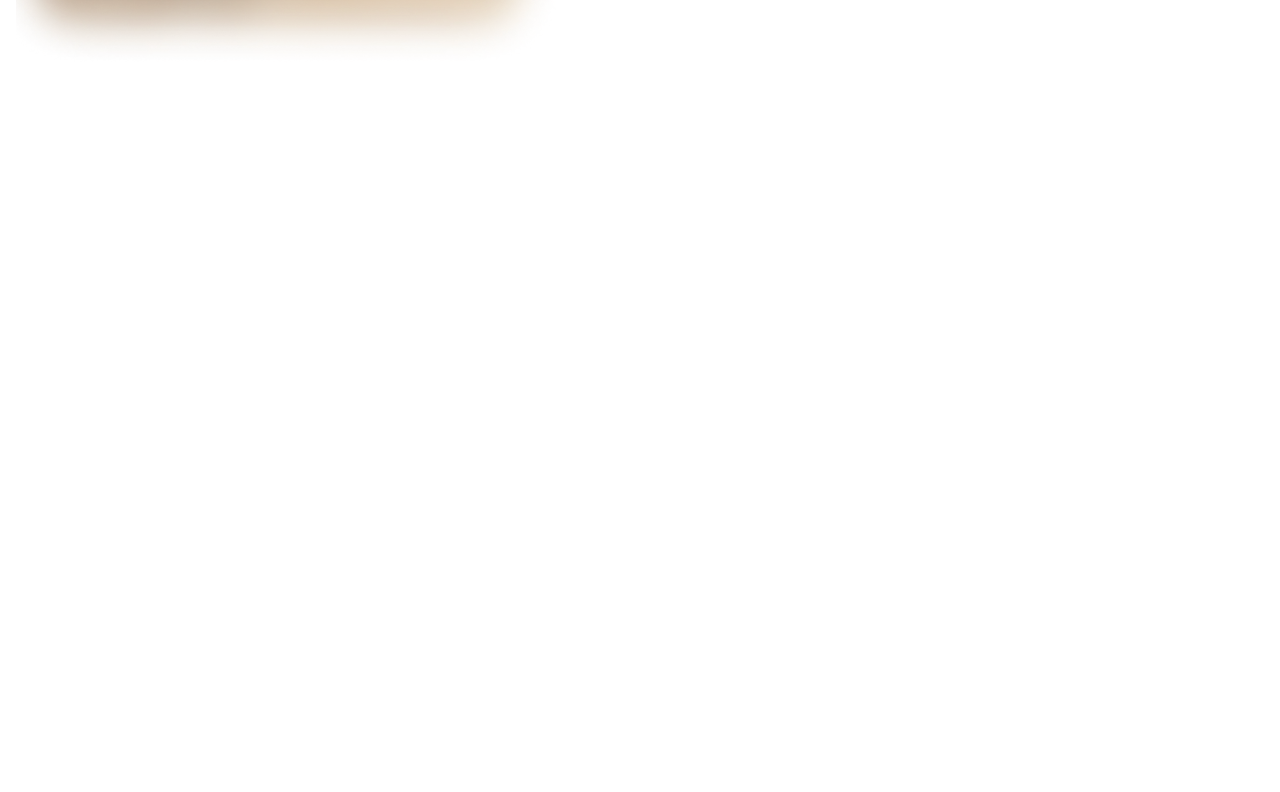
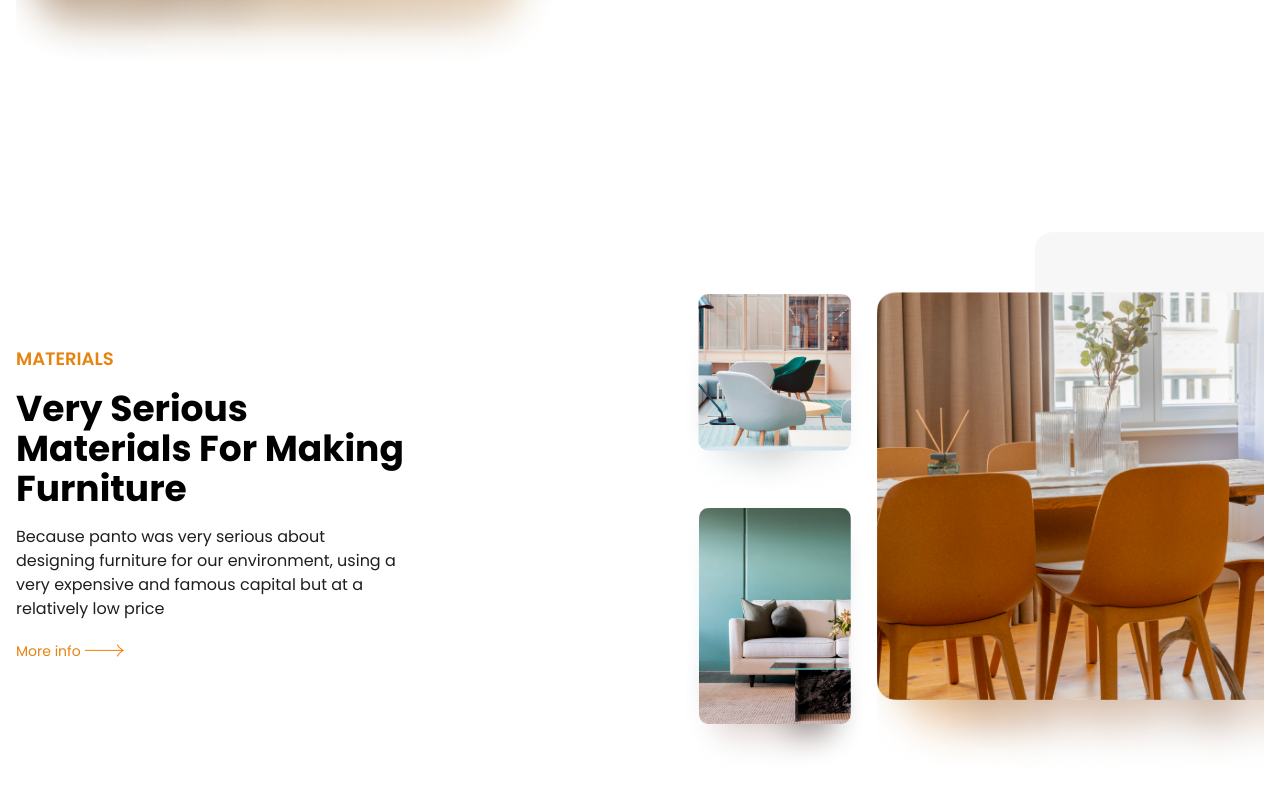
Before and after one commit to alnoman30/ReactJS---Panto-landing-page-design, a React (Vite) app: page / in a window 1280 px wide. Shown: the part 2536-3328 px from the top of the page. Before the commit the page ends 2744 px from the top, so only its background shows below. Built offline with nearby package versions, Linux system fonts and the light colour scheme.

Commit message:
materials section

```diff
--- a/src/pages/home/Experiences.jsx
+++ b/src/pages/home/Experiences.jsx
@@ -1,5 +1,6 @@
 import React from 'react'
 import experienceImg from '../../assets/expricences.png'
+import Button from "../../component/Button";
 
 const Experiences = () => {
   return (
@@ -9,8 +10,9 @@
         </div>
         <div className='md:w-1/2 mx-auto'>
             <h3 className='uppercase font-semibold text-lg text-primary mb-4'>experiences</h3>
-            <h2 className='capitalize text-4xl font-bold md:w-[415px] mb-4'>we provide you the best experience</h2>
+            <h2 className='capitalize text-4xl font-bold lg:w-[415px] mb-4'>we provide you the best experience</h2>
             <p className='text-secondary dark:text-white mb-5 lg:w-2/3'>You don’t have to worry about the result because all of these interiors are made by people who are professionals in their fields with an elegant and lucurious style and with premium quality materials</p>
+            <Button btnText="More info" />
         </div>
 
     </section>
--- a/src/pages/home/Home.jsx
+++ b/src/pages/home/Home.jsx
@@ -3,6 +3,7 @@
 import WhyChoose from './WhyChoose'
 import Products from '../shop/Products'
 import Experiences from './Experiences'
+import Materials from './Materials'
 
 const Home = () => {
   return (
@@ -11,6 +12,7 @@
       <WhyChoose/>
       <Products heading="Best Selling Product"/>
       <Experiences />
+      <Materials/>
     </>
   )
 }
--- /dev/null
+++ b/src/pages/home/Materials.jsx
@@ -0,0 +1,31 @@
+import React from 'react'
+import materials1 from '../../assets/material1.png'
+import materials2 from '../../assets/material2.png'
+import materials3 from '../../assets/material3.png'
+import Button from "../../component/Button";
+
+const Materials = () => {
+  return (
+    <section className='section-container my-24 flex flex-col md:flex-row justify-between items-center md:gap-20'>
+
+        <div className='md:w-1/2 mx-auto'>
+            <h3 className='uppercase font-semibold text-lg text-primary mb-4'>materials</h3>
+            <h2 className='capitalize text-4xl font-bold lg:w-[413px] mb-4'>Very serious materials for making furniture</h2>
+            <p className='text-secondary dark:text-white mb-5 lg:w-2/3'>Because panto was very serious about designing furniture for our environment, using a very expensive and famous capital but at a relatively low price</p>
+            <Button  btnText="More info" />
+        </div>
+        <div className='md:w-1/2 grid grid-cols-2 md:grid-cols-3 md:items-end items-center gap-2 mt-6 md:mt-0'>
+            <div className=''>
+                <img src={materials1} alt="" className='w-full object-cover'/>
+                <img src={materials2} alt="" className='w-full object-cover'/>
+            </div>
+            <div className='md:col-span-2 col-span-1'>
+                <img src={materials3} alt="" className='w-full md:h-[541px] object-cover' />
+            </div>
+        </div>
+
+    </section>
+  )
+}
+
+export default Materials
```
